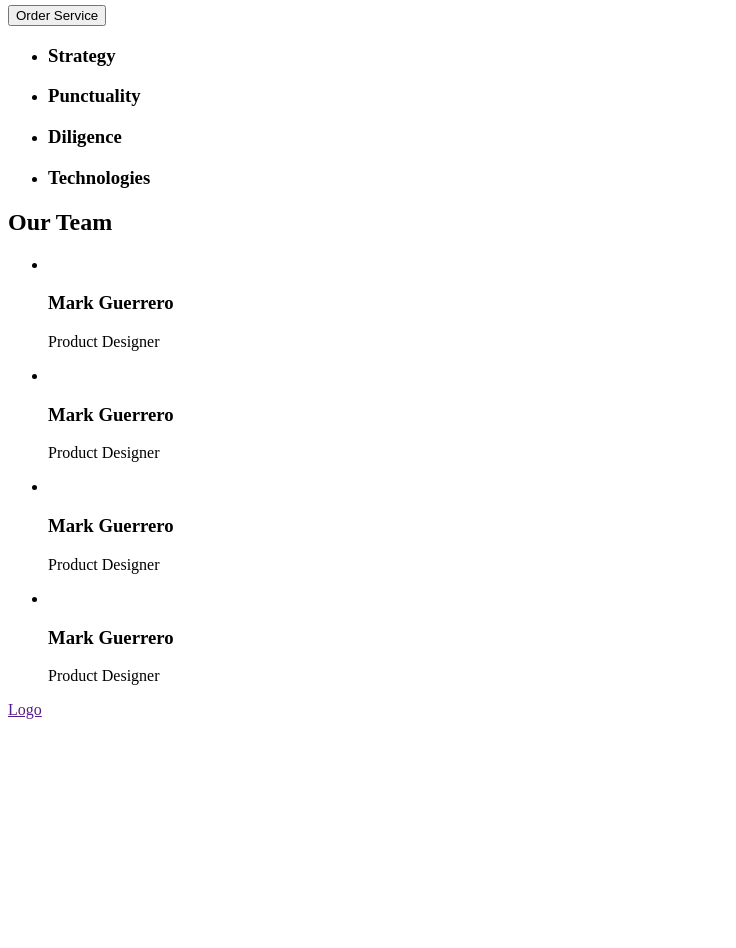
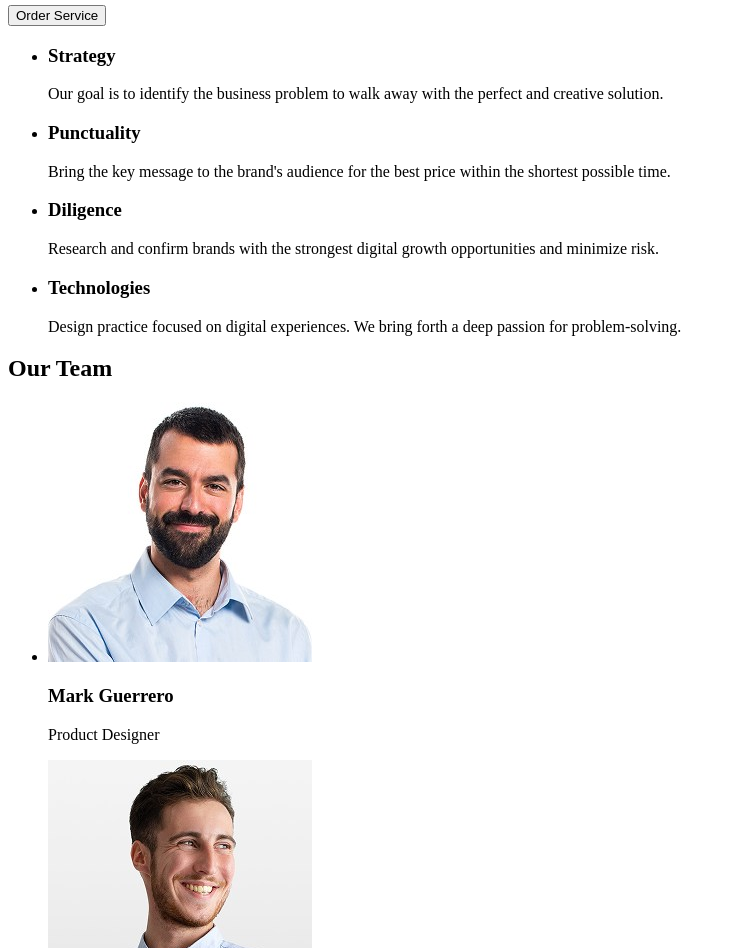
Before and after one commit to ArchiChikenLeg/goit-markup-hw-01, a plain HTML site: page index.html in a window 1280 px wide. Shown: the part 237-1185 px from the top of the page, without its empty margins (0-736 px from the left). Before the commit the page ends 972 px from the top, so only its background shows below. Drawn offline with Linux system fonts and the light colour scheme.

Commit message:
Added images and final changes in index

```diff
--- a/index.html
+++ b/index.html
@@ -3,12 +3,12 @@
 <head>
     <meta charset="UTF-8">
     <meta name="viewport" content="width=device-width, initial-scale=1.0">
-    <title>Document</title>
+    <title>WEBSTUSIO</title>
 </head>
 <body>
     <header>
         <section>
-            <a href="">Logo</a>
+            <a href="/">WEBSTUSIO</a>
             <nav>
                 <ul>
                     <li><a href="">Studio</a></li>
@@ -35,21 +35,25 @@
                 <li>
                     <h3>Strategy</h3>
                     <p>
+                        Our goal is to identify the business problem to walk away with the perfect and creative solution.
                     </p>
                 </li>
                 <li>
                     <h3>Punctuality</h3>
                     <p>
+                        Bring the key message to the brand's audience for the best price within the shortest possible time.
                     </p>
                 </li>
                 <li>
                     <h3>Diligence</h3>
                     <p>
+                        Research and confirm brands with the strongest digital growth opportunities and minimize risk.
                     </p>
                 </li>
                 <li>
                     <h3>Technologies</h3>
                     <p>
+                        Design practice focused on digital experiences. We bring forth a deep passion for problem-solving.
                     </p>
                 </li>
             </ul>
@@ -58,31 +62,32 @@
             <h2>Our Team</h2>
             <ul>
                 <li>
-                    <img src="" width="">
+                    <img src="./images/Gurrero_Portrait.jpg" width="264" alt="Portrait of Mark Guerrero">
                     <h3>Mark Guerrero</h3>
                     <p>Product Designer</p>
                 </li>
                 <li>
-                    <img src="" width="">
-                    <h3>Mark Guerrero</h3>
-                    <p>Product Designer</p>
+                    <img src="./images/Ford_Portrait.jpg" width="264" alt="Portrait of Tom Ford">
+                    <h3>Tom Ford</h3>
+                    <p>Frontend Developer</p>
                 </li>
                 <li>
-                    <img src="" width="">
-                    <h3>Mark Guerrero</h3>
-                    <p>Product Designer</p>
+                    <img src="./images/Garcia_Portrait.jpg" width="264" alt="Portrait of Camila Garcia">
+                    <h3>Camila Garcia</h3>
+                    <p>Marketing</p>
                 </li>
                 <li>
-                    <img src="" width="">
-                    <h3>Mark Guerrero</h3>
-                    <p>Product Designer</p>
+                    <img src="./images/Wilson_Portrait.jpg" width="264" alt="Portrait of Daniel Wilson">
+                    <h3>Daniel Wilson</h3>
+                    <p>UI Designer</p>
                 </li>
             </ul>
         </section>
     </main>
     <footer>
-        <a href="">Logo</a>
+        <a href="/">WEBSTUSIO</a>
         <p>
+            Increase the flow of customers and sales for your business with digital marketing & growth solutions.
         </p>
     </footer>
 </body>
```
Also changed, not shown: images/Ford_Portrait.jpg (added), images/Garcia_Portrait.jpg (added), images/Gurrero_Portrait.jpg (added), images/Wilson_Portrait.jpg (added).
